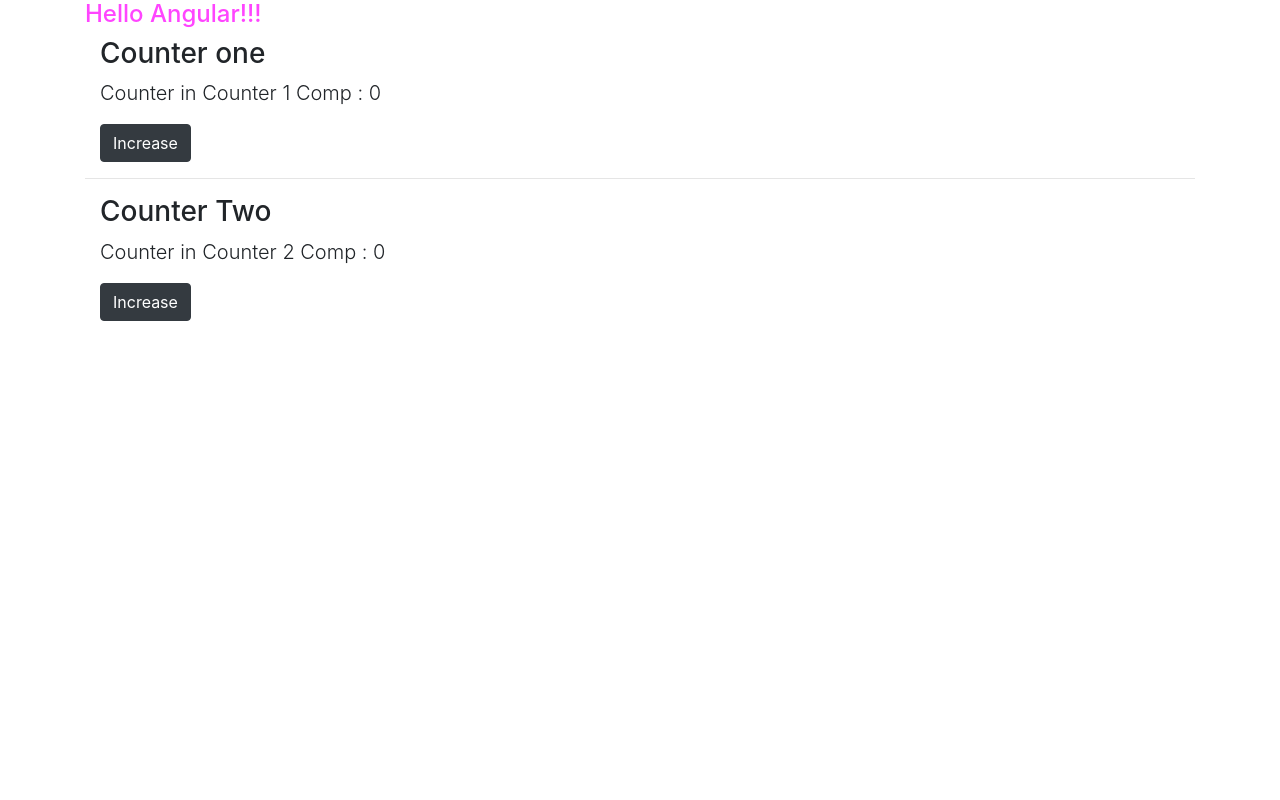
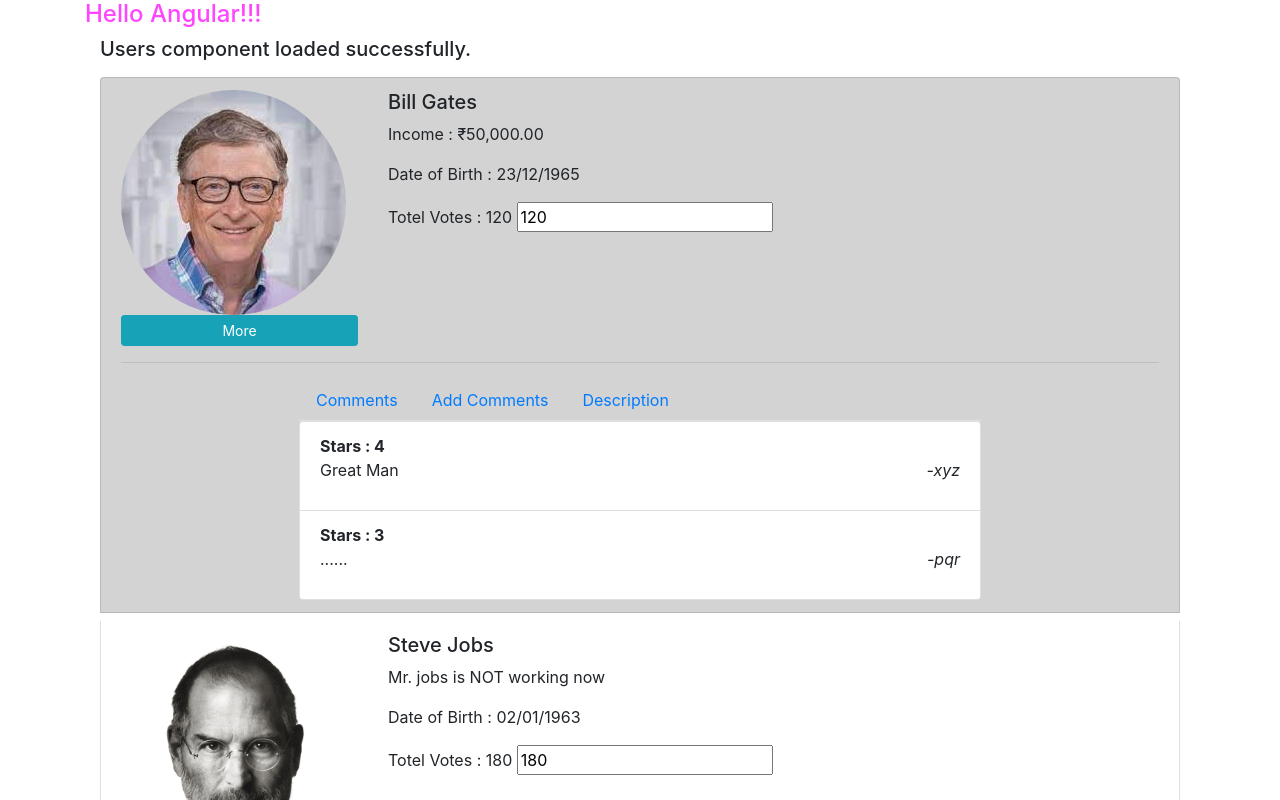
Before and after one commit to synergy2411/citiustech-sept21, an Angular app in the folder users-app/: page / in a window 1280 px wide. Shown: the top 800 px of the page. Built offline with nearby package versions, Linux system fonts and the light colour scheme.

Commit message:
data service added

```diff
--- a/users-app/src/app/app.component.html
+++ b/users-app/src/app/app.component.html
@@ -19,16 +19,16 @@
 
 <!-- <app-pipe-demo></app-pipe-demo> -->
 
-<!-- <app-users></app-users> -->
+<app-users></app-users>
 
 <!-- <app-login></app-login> -->
 
 <!-- <app-register></app-register> -->
 
-<app-ctr-one></app-ctr-one>
+<!-- <app-ctr-one></app-ctr-one>
 
 <hr>
 
-<app-ctr-two></app-ctr-two>
+<app-ctr-two></app-ctr-two> -->
 
 </div>
--- a/users-app/src/app/components/users/users.component.ts
+++ b/users-app/src/app/components/users/users.component.ts
@@ -1,6 +1,7 @@
 import { Component, OnInit } from '@angular/core';
 import { User } from 'src/app/model/user';
-import { USER_DATA } from '../../model/mocks';
+import { DataService } from 'src/app/services/data.service';
+// import { USER_DATA } from '../../model/mocks';
 
 @Component({
   selector : 'app-users',
@@ -12,12 +13,13 @@
   users : User[];
   tab : number = 1;
 
-  constructor(){
+  constructor(private dataService : DataService){
     // this.user = USER_DATA;
   }
 
   ngOnInit(){
-    this.users = USER_DATA;
+    // this.users = USER_DATA;
+    this.users = this.dataService.getUserdata();
   }
 
   onMoreInfo(evt : User){
--- a/users-app/src/app/practice/components/ctr-one/ctr-one.component.ts
+++ b/users-app/src/app/practice/components/ctr-one/ctr-one.component.ts
@@ -4,7 +4,8 @@
 @Component({
   selector: 'app-ctr-one',
   templateUrl: './ctr-one.component.html',
-  styleUrls: ['./ctr-one.component.css']
+  styleUrls: ['./ctr-one.component.css'],
+  providers:  [DataService]
 })
 export class CtrOneComponent implements OnInit {
 
--- a/users-app/src/app/services/data.service.ts
+++ b/users-app/src/app/services/data.service.ts
@@ -1,9 +1,14 @@
 import { Injectable } from '@angular/core';
+import { USER_DATA } from '../model/mocks';
 
 @Injectable()
 export class DataService{
 
   counter = 0;
 
+  getUserdata(){
+    return USER_DATA
+  }
+
 
 }
```
